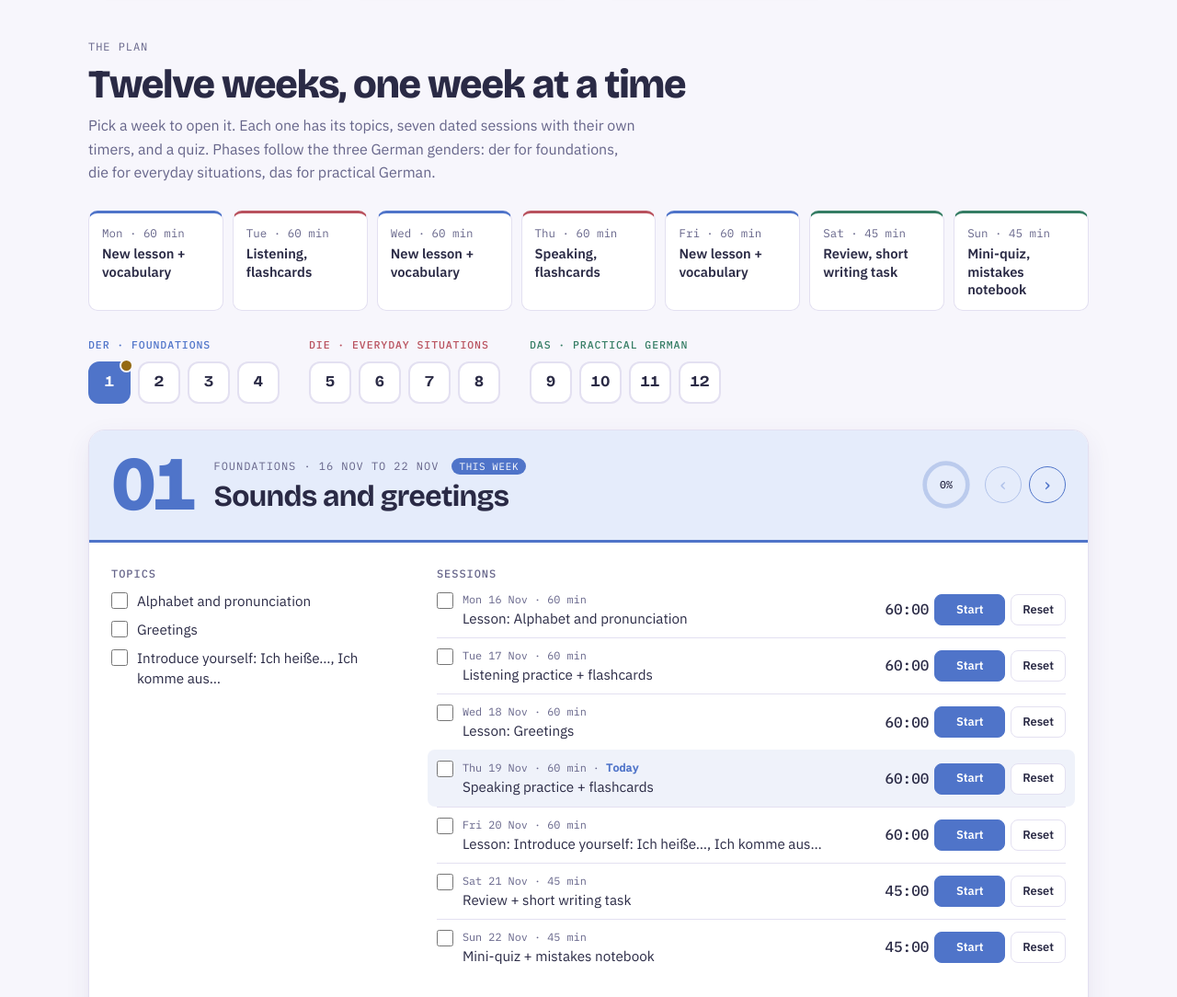
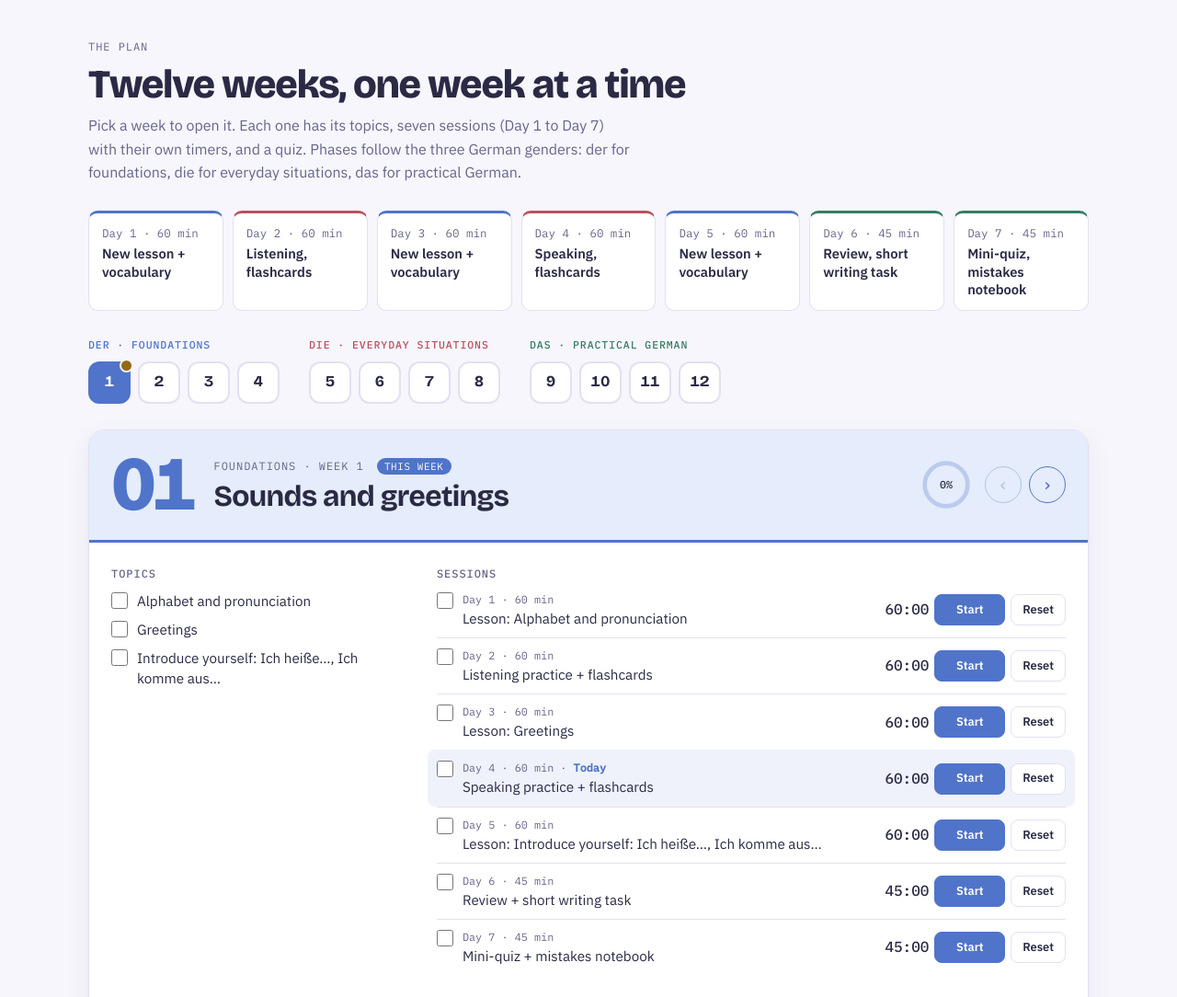
Before and after one commit to AjmiOns/mein-deutsch-plan, a plain HTML site: page index.html in a window 1280 px wide. Shown: the part 800-1884 px from the top of the page at 92% size. Drawn offline with nearby package versions, Linux system fonts and the light colour scheme.

Commit message:
feat: label sessions as Day 1 to Day 7

```diff
--- a/index.html
+++ b/index.html
@@ -370,16 +370,16 @@ footer .in { display: flex; justify-content: space-between; gap: 8px 24px; flex-
     <div class="sec-head">
       <span class="label">The plan</span>
       <h2 id="plan-h">Twelve weeks, one week at a time</h2>
-      <p>Pick a week to open it. Each one has its topics, seven dated sessions with their own timers, and a quiz. Phases follow the three German genders: der for foundations, die for everyday situations, das for practical German.</p>
+      <p>Pick a week to open it. Each one has its topics, seven sessions (Day 1 to Day 7) with their own timers, and a quiz. Phases follow the three German genders: der for foundations, die for everyday situations, das for practical German.</p>
     </div>
     <div class="rhythm" aria-label="Weekly rhythm">
-      <div class="day new"><span class="d">Mon · 60 min</span><span class="t">New lesson + vocabulary</span></div>
-      <div class="day talk"><span class="d">Tue · 60 min</span><span class="t">Listening, flashcards</span></div>
-      <div class="day new"><span class="d">Wed · 60 min</span><span class="t">New lesson + vocabulary</span></div>
-      <div class="day talk"><span class="d">Thu · 60 min</span><span class="t">Speaking, flashcards</span></div>
-      <div class="day new"><span class="d">Fri · 60 min</span><span class="t">New lesson + vocabulary</span></div>
-      <div class="day rest"><span class="d">Sat · 45 min</span><span class="t">Review, short writing task</span></div>
-      <div class="day rest"><span class="d">Sun · 45 min</span><span class="t">Mini-quiz, mistakes notebook</span></div>
+      <div class="day new"><span class="d">Day 1 · 60 min</span><span class="t">New lesson + vocabulary</span></div>
+      <div class="day talk"><span class="d">Day 2 · 60 min</span><span class="t">Listening, flashcards</span></div>
+      <div class="day new"><span class="d">Day 3 · 60 min</span><span class="t">New lesson + vocabulary</span></div>
+      <div class="day talk"><span class="d">Day 4 · 60 min</span><span class="t">Speaking, flashcards</span></div>
+      <div class="day new"><span class="d">Day 5 · 60 min</span><span class="t">New lesson + vocabulary</span></div>
+      <div class="day rest"><span class="d">Day 6 · 45 min</span><span class="t">Review, short writing task</span></div>
+      <div class="day rest"><span class="d">Day 7 · 45 min</span><span class="t">Mini-quiz, mistakes notebook</span></div>
     </div>
     <div class="chips" id="chips" role="group" aria-label="Choose a week"></div>
     <div id="weeks"></div>
@@ -701,7 +701,7 @@ footer .in { display: flex; justify-content: space-between; gap: 8px 24px; flex-
     art.style.setProperty("--c", "var(--" + w.p.cls + ")");
     art.style.setProperty("--cs", "var(--" + w.p.cls + "-soft)");
     var h = '<div class="wp-head"><div class="wp-num" aria-hidden="true">' + (w.n < 10 ? "0" : "") + w.n + '</div>' +
-      '<div class="wp-title"><span class="wp-label">' + w.p.name + ' · ' + fmtDate(s) + ' to ' + fmtDate(e) + (w.n === currentWeek ? ' <em class="badge">This week</em>' : '') + '</span><h3>' + w.title + '</h3></div>' +
+      '<div class="wp-title"><span class="wp-label">' + w.p.name + ' · Week ' + w.n + (w.n === currentWeek ? ' <em class="badge">This week</em>' : '') + '</span><h3>' + w.title + '</h3></div>' +
       '<div class="wp-side"><div class="mini" role="img" aria-label="Week progress"><svg viewBox="0 0 48 48" aria-hidden="true"><circle class="m-bg" cx="24" cy="24" r="20"></circle><circle class="m-fg" cx="24" cy="24" r="20" transform="rotate(-90 24 24)"></circle></svg><span class="m-pct">0%</span></div>' +
       '<div class="wp-nav"><button type="button" class="arrow prev" aria-label="Previous week">‹</button><button type="button" class="arrow next" aria-label="Next week">›</button></div></div></div>';
     h += '<div class="wp-body"><div class="col"><h4>Topics</h4><ul class="items">';
@@ -715,9 +715,9 @@ footer .in { display: flex; justify-content: space-between; gap: 8px 24px; flex-
       var mins = i < 5 ? 60 : 45;
       var id = "s" + w.n + "-" + i;
       var isToday = d.getTime() === today.getTime();
-      h += '<li class="ses' + (isToday ? " istoday" : "") + (done[id] ? " finished" : "") + '" data-min="' + mins + '" data-k="' + id + '" data-wk="' + w.n + '" data-i="' + i + '" data-label="' + DOW[i] + " " + fmtDate(d) + '">' +
+      h += '<li class="ses' + (isToday ? " istoday" : "") + (done[id] ? " finished" : "") + '" data-min="' + mins + '" data-k="' + id + '" data-wk="' + w.n + '" data-i="' + i + '" data-label="Day ' + (i + 1) + '">' +
         '<label class="ses-main"><input type="checkbox" data-k="' + id + '"' + (done[id] ? " checked" : "") + '><span class="ses-text">' +
-        '<span class="ses-day">' + DOW[i] + " " + fmtDate(d) + " · " + mins + " min" + (isToday ? " · <em>Today</em>" : "") + "</span>" +
+        '<span class="ses-day">Day ' + (i + 1) + " · " + mins + " min" + (isToday ? " · <em>Today</em>" : "") + "</span>" +
         '<span class="ses-task">' + task + "</span></span></label>" +
         '<div class="ses-ctl"><span class="clock" role="timer">' + fmtClock(mins * 60) + '</span>' +
         '<button type="button" class="tb go">Start</button><button type="button" class="tb rs">Reset</button></div></li>';
```
Also changed, not shown: 1 other file.
